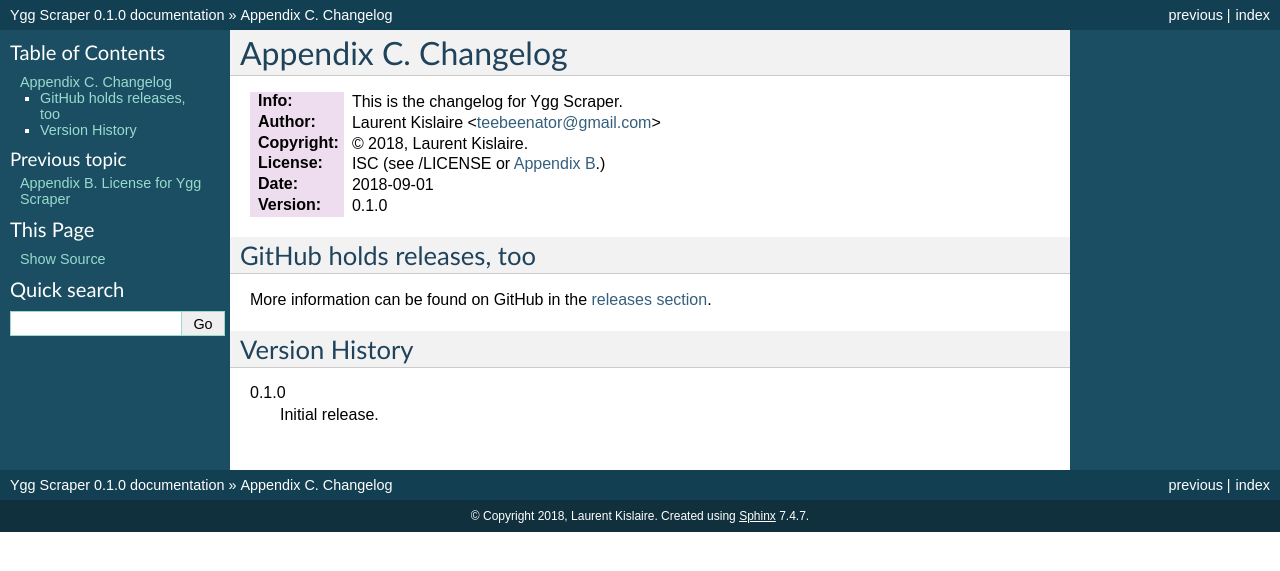
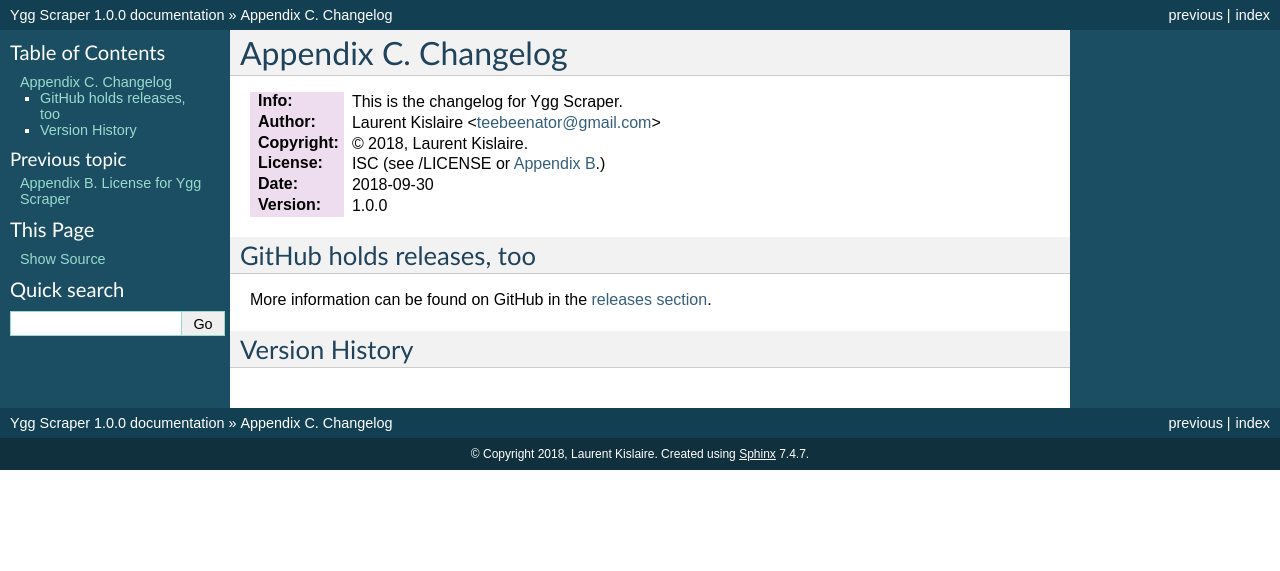
Before and after one commit to architek/yggscr, a Sphinx documentation site: the page built from docs/CHANGELOG.rst, in a window 1280 px wide. Shown: the top 571 px of the page. Built offline with Sphinx 7.4.7, drawn with Linux system fonts in a browser that asks for light colours.

Commit message:
v1.0.0: Refactor
Signed-off-by: Laurent Kislaire <teebeenator@gmail.com>

```diff
--- a/CONTRIBUTING.rst
+++ b/CONTRIBUTING.rst
@@ -2,9 +2,8 @@
 Appendix A. Contribution rules
 ==============================
 :Info: Those are the contribution rules for Ygg Scraper.
-:Copyright: © 2012-2018, Chris Warrick
-:License: BSD (see /LICENSE or :doc:`Appendix B <LICENSE>`.)
-
+:Copyright: © 2012-2018, Chris Warrick.
+:License: 3-clause BSD
 
 .. index:: contributing
 
--- a/docs/CHANGELOG.rst
+++ b/docs/CHANGELOG.rst
@@ -5,8 +5,8 @@ Appendix C. Changelog
 :Author: Laurent Kislaire <teebeenator@gmail.com>
 :Copyright: © 2018, Laurent Kislaire.
 :License: ISC (see /LICENSE or :doc:`Appendix B <LICENSE>`.)
-:Date: 2018-09-01
-:Version: 0.1.0
+:Date: 2018-09-30
+:Version: 1.0.0
 
 .. index:: CHANGELOG
 
@@ -18,6 +18,3 @@ More information can be found on GitHub in the `releases section
 
 Version History
 ===============
-
-0.1.0
-    Initial release.
--- a/docs/LICENSE.rst
+++ b/docs/LICENSE.rst
@@ -5,8 +5,8 @@ Appendix B. License for Ygg Scraper
 :Author: Laurent Kislaire <teebeenator@gmail.com>
 :Copyright: © 2018, Laurent Kislaire.
 :License: ISC (see /LICENSE or :doc:`Appendix B <LICENSE>`.)
-:Date: 2018-09-01
-:Version: 0.1.0
+:Date: 2018-09-30
+:Version: 1.0.0
 
 .. index:: LICENSE
 
--- a/docs/conf.py
+++ b/docs/conf.py
@@ -48,9 +48,9 @@ copyright = u'2018, Laurent Kislaire'
 # built documents.
 #
 # The short X.Y version.
-version = '0.1.0'
+version = '1.0.0'
 # The full version, including alpha/beta/rc tags.
-release = '0.1.0'
+release = '1.0.0'
 
 # The language for content autogenerated by Sphinx. Refer to documentation
 # for a list of supported languages.
--- a/setup.py
+++ b/setup.py
@@ -15,7 +15,7 @@ if StrictVersion(__version__) < StrictVersion('33.1.1'):
     sys.exit('Sorry, Python3 setuptools < 33.1.1 is not supported')
 
 setup(name='yggscr',
-      version='0.1.0',
+      version='1.0.0',
       description='Yggtorrent scraper library - Webserver - Rss - Shell',
       keywords='yggscr',
       author='Laurent Kislaire',
```
Also changed, not shown: CHANGELOG.rst (+2 -5 lines), README.rst (+38 -19 lines), docs/README.rst (+4 -5 lines), conftest.py (added), 3 other files.
